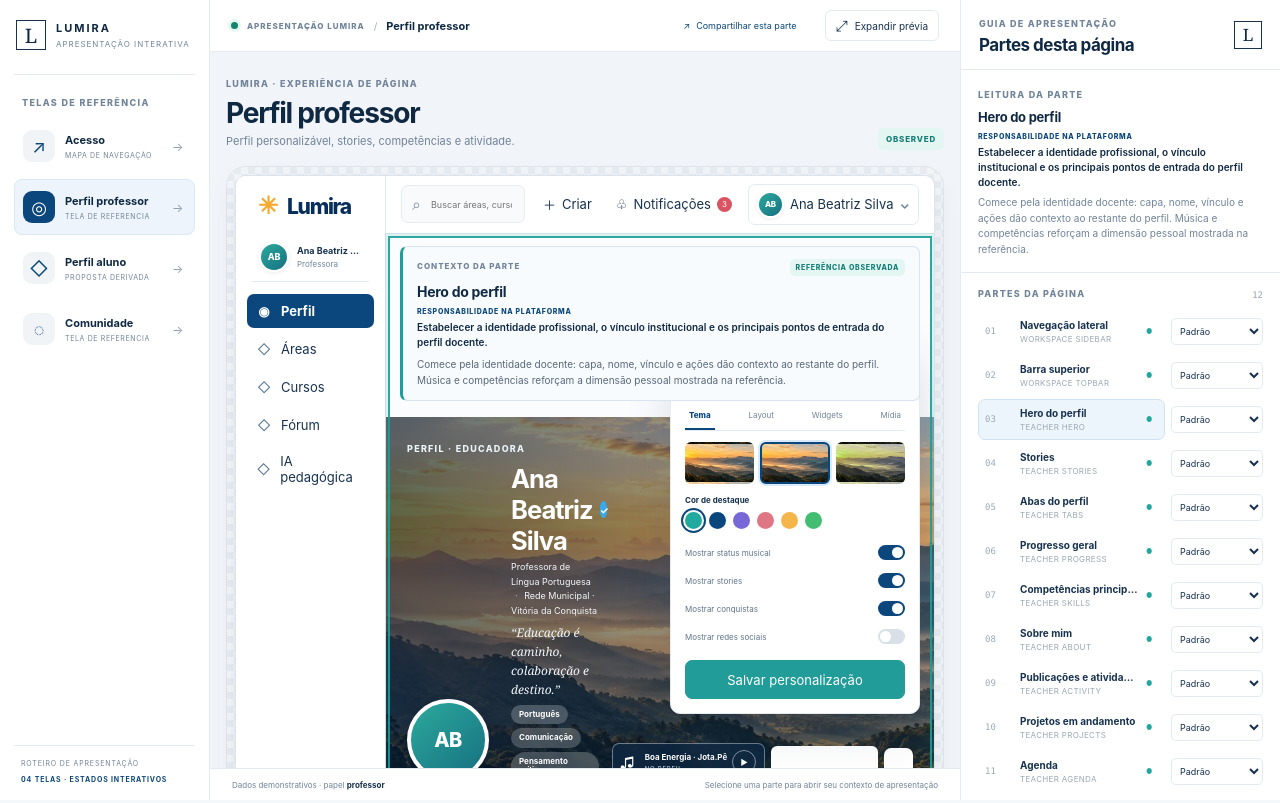
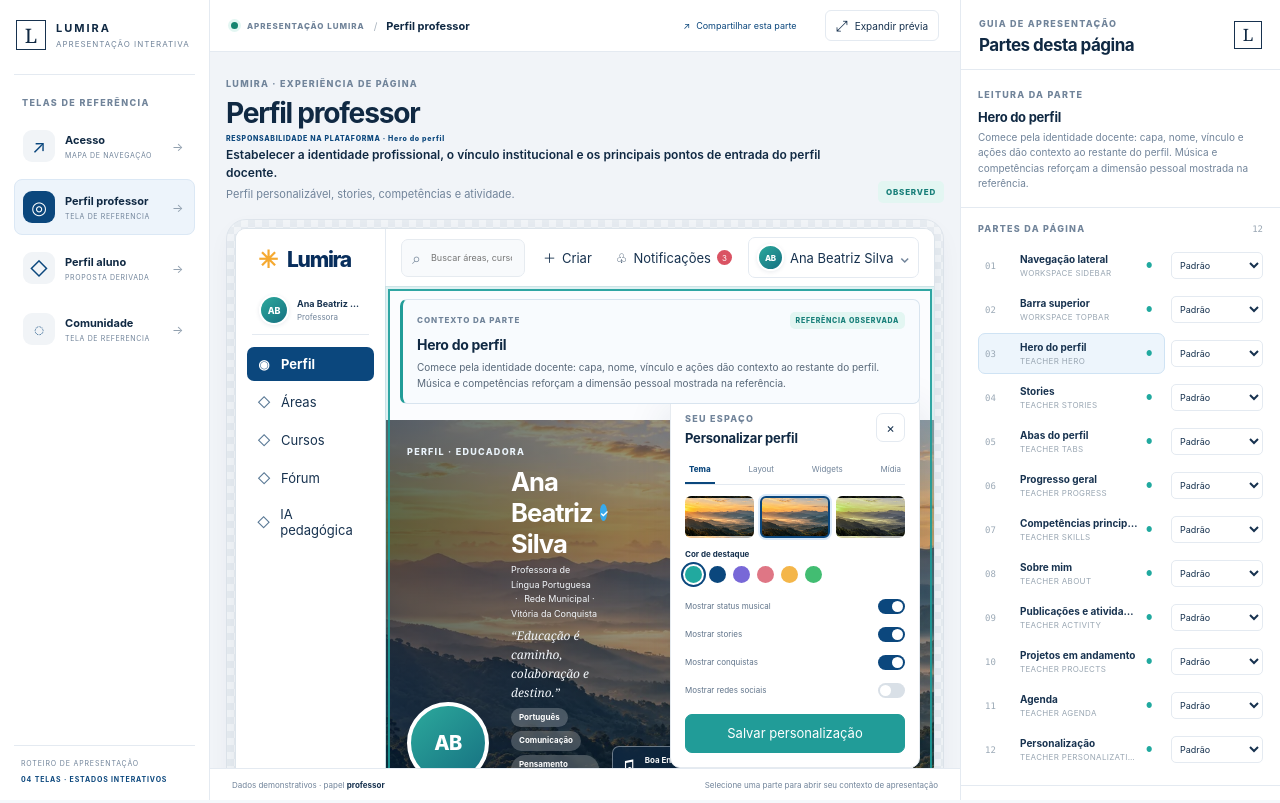
Before and after one commit to glaucodeveloper/lumira-frontend-cognoscere, a website built with Vite: page index.html in a window 1280 px wide. Built offline with nearby package versions, Linux system fonts and the light colour scheme.

Commit message:
Move responsabilidade para legenda da página

```diff
--- a/src/componenting-demo-lab.css
+++ b/src/componenting-demo-lab.css
@@ -315,6 +315,29 @@ lumira-page-part {
   color: var(--lm-muted);
   font-size: 11px;
   line-height: 1.45;
+}
+.lm-page-responsibility {
+  display: grid;
+  gap: 3px;
+  max-width: 960px;
+  margin: 0 0 5px;
+}
+.lm-page-responsibility .lm-eyebrow {
+  color: var(--lm-brand);
+  font-size: 7px;
+  letter-spacing: .1em;
+}
+.lm-page-responsibility>p {
+  margin: 0;
+  color: var(--lm-ink-strong);
+  font-size: 12px;
+  font-weight: 600;
+  line-height: 1.5;
+}
+.lm-page-caption .lm-page-description {
+  color: var(--lm-muted);
+  font-size: 11px;
+  font-weight: 400;
 }
 .lm-evidence-badge {
   display: inline-flex;
@@ -427,23 +450,6 @@ lumira-page-part {
   font-weight: 650;
   letter-spacing: -.02em;
 }
-.lm-region-responsibility {
-  display: grid;
-  gap: 4px;
-  margin-top: 7px;
-}
-.lm-region-responsibility .lm-eyebrow {
-  color: var(--lm-brand);
-  font-size: 7px;
-  letter-spacing: .1em;
-}
-.lm-region-responsibility>p {
-  margin: 0;
-  color: var(--lm-ink-strong);
-  font-size: 10px;
-  font-weight: 600;
-  line-height: 1.5;
-}
 .lm-presentation-overview>p {
   margin: 5px 0 0;
   color: var(--lm-muted);
@@ -908,22 +914,6 @@ lumira-page-part {
   font-size: 14px;
   font-weight: 650;
   letter-spacing: -.02em;
-}
-.lm-part-responsibility {
-  display: grid;
-  gap: 4px;
-}
-.lm-part-responsibility .lm-eyebrow {
-  color: var(--lm-brand);
-  font-size: 7px;
-  letter-spacing: .1em;
-}
-.lm-part-responsibility>p {
-  margin: 0;
-  color: var(--lm-ink-strong);
-  font-size: 10px;
-  font-weight: 600;
-  line-height: 1.5;
 }
 .lm-part-presentation>p {
   margin: 0;
--- a/src/componenting-demo-lab.ts
+++ b/src/componenting-demo-lab.ts
@@ -486,6 +486,7 @@ export function componentingDemoLab({ screens, fixtures }: { screens: readonly R
       }
       const selectedRegion = screen.regions.find(region => region.id === this.state.componentId) ?? screen.regions[0];
       const selectedId = selectedRegion?.id ?? screen.defaultComponentId;
+      const selectedResponsibility = selectedRegion?.responsibility ?? selectedRegion?.description ?? screen.presentation;
       const data = labRecord(this.state.fixtures[screen.fixtureKey]);
       const componentStates: Record<string, DemoScreenState> = {};
       screen.regions.forEach(region => {
@@ -527,12 +528,13 @@ export function componentingDemoLab({ screens, fixtures }: { screens: readonly R
         + '<div class="lm-rail-label">TELAS DE REFERÊNCIA</div><nav class="lm-page-nav">' + pageButtons + '</nav>'
         + '<div class="lm-rail-bottom"><span>ROTEIRO DE APRESENTAÇÃO</span><b>04 TELAS · ESTADOS INTERATIVOS</b></div></aside>'
         + '<section class="lm-preview-column"><header class="lm-preview-toolbar"><div><span class="lm-live-dot"></span><span>APRESENTAÇÃO LUMIRA</span><i>/</i><b>' + e(screen.title) + '</b></div><div class="lm-viewport-controls"><button type="button" class="lm-share-link" data-copy-demo-link><span aria-hidden="true">↗</span><span data-copy-demo-label>Compartilhar esta parte</span></button><button type="button" class="lm-full-view-toggle" data-full-view-toggle aria-pressed="' + String(this.state.fullView) + '" aria-label="' + (this.state.fullView ? 'Voltar ao laboratório' : 'Expandir prévia') + '"><span aria-hidden="true">' + (this.state.fullView ? '⤡' : '⤢') + '</span><span>' + (this.state.fullView ? 'Voltar ao laboratório' : 'Expandir prévia') + '</span></button></div></header>'
-        + '<div class="lm-page-scroll"><div class="lm-page-caption"><div><span class="lm-eyebrow">LUMIRA · EXPERIÊNCIA DE PÁGINA</span><h1>' + e(screen.title) + '</h1><p>' + e(screen.description) + '</p></div><span class="lm-evidence-badge ' + e(screen.evidence) + '">' + e(screen.evidence) + '</span></div>'
+        + '<div class="lm-page-scroll"><div class="lm-page-caption"><div><span class="lm-eyebrow">LUMIRA · EXPERIÊNCIA DE PÁGINA</span><h1>' + e(screen.title) + '</h1>'
+        + '<div class="lm-page-responsibility"><span class="lm-eyebrow">RESPONSABILIDADE NA PLATAFORMA · ' + e(selectedRegion?.title ?? screen.title) + '</span><p>' + e(selectedResponsibility) + '</p></div>'
+        + '<p class="lm-page-description">' + e(screen.description) + '</p></div><span class="lm-evidence-badge ' + e(screen.evidence) + '">' + e(screen.evidence) + '</span></div>'
         + '<div class="lm-preview-mat"><div class="lm-preview-frame ' + (screen.id === 'access' ? 'access-frame' : '') + '" data-screen-state="' + e(this.state.screenState) + '"><div class="lm-page-component-mount"></div></div></div></div>'
         + '<footer class="lm-preview-footer"><span>Dados demonstrativos · papel <b>' + e(this.state.role) + '</b></span><span>Selecione uma parte para abrir seu contexto de apresentação</span></footer></section>'
         + '<aside class="lm-inspector"><header class="lm-inspector-heading"><div><span class="lm-eyebrow">GUIA DE APRESENTAÇÃO</span><h2>Partes desta página</h2></div><span class="lm-inspector-mark">L</span></header>'
         + '<section class="lm-inspector-section lm-presentation-overview"><span class="lm-eyebrow">LEITURA DA PARTE</span><h3>' + e(selectedRegion?.title ?? screen.title) + '</h3>'
-        + '<div class="lm-region-responsibility"><span class="lm-eyebrow">RESPONSABILIDADE NA PLATAFORMA</span><p>' + e(selectedRegion?.responsibility ?? selectedRegion?.description ?? screen.presentation) + '</p></div>'
         + '<p>' + e(selectedRegion?.presentation ?? screen.presentation) + '</p></section>'
         + '<section class="lm-inspector-section"><header class="lm-inspector-section-heading"><span class="lm-eyebrow">PARTES DA PÁGINA</span><small>' + String(screen.regions.length).padStart(2, '0') + '</small></header><nav class="lm-component-list">' + componentButtons + '</nav></section>'
         + '<section class="lm-inspector-section lm-controls-section"><header class="lm-inspector-section-heading"><span class="lm-eyebrow">ESTADO PADRÃO DA PÁGINA</span><label class="lm-role-picker">Papel<select data-role-select><option value="professor" ' + (this.state.role === 'professor' ? 'selected' : '') + '>Professora</option><option value="aluno" ' + (this.state.role === 'aluno' ? 'selected' : '') + '>Estudante</option><option value="visitante" ' + (this.state.role === 'visitante' ? 'selected' : '') + '>Visitante</option></select></label></header>'
--- a/src/components.ts
+++ b/src/components.ts
@@ -502,7 +502,6 @@ function labList<T = unknown>(data: ComponentFixture, key: string): T[] {
 type DemoPagePartProps = {
   id: string;
   title: string;
-  responsibility: string;
   content: string;
   presentation: string;
   evidence: ReferenceEvidence;
@@ -589,7 +588,6 @@ function labPart(id: string, content: string, selectedId: string, className = ''
   part.configure({
     id,
     title: region?.title ?? id.replaceAll('-', ' '),
-    responsibility: region?.responsibility ?? '',
     content,
     presentation: region?.presentation ?? '',
     evidence: region?.evidence ?? 'derived',
@@ -898,7 +896,7 @@ export function registerComponentElements(): void {
       constructor() {
         super();
         this.transitions = componentState<DemoPagePartState>({
-          id: '', title: '', responsibility: '', content: '', presentation: '', evidence: 'derived', selectedId: '', className: '', situation: emptySituation(''),
+          id: '', title: '', content: '', presentation: '', evidence: 'derived', selectedId: '', className: '', situation: emptySituation(''),
           prototypeParameters: {},
           interaction: { groups: {}, toggles: {}, fields: {}, publications: [], actions: {}, feedback: '' },
         });
@@ -1132,7 +1130,7 @@ export function registerComponentElements(): void {
         this.render();
       }
       private render(): void {
-        const { id, title, responsibility, content, presentation, evidence, selectedId, className, situation, prototypeParameters } = this.state;
+        const { id, title, content, presentation, evidence, selectedId, className, situation, prototypeParameters } = this.state;
         this.className = 'lm-page-part ' + e(className) + (id === selectedId ? ' is-selected' : '');
         this.dataset.componentId = id;
         this.setAttribute('aria-label', title);
@@ -1152,8 +1150,7 @@ export function registerComponentElements(): void {
         };
         const presentationBlock = id === selectedId && presentation
           ? '<aside class="lm-part-presentation"><header><span class="lm-eyebrow">CONTEXTO DA PARTE</span><span class="lm-evidence-badge ' + e(evidence) + '">' + e(evidenceLabels[evidence]) + '</span></header>'
-            + '<h3>' + e(title) + '</h3><div class="lm-part-responsibility"><span class="lm-eyebrow">RESPONSABILIDADE NA PLATAFORMA</span><p>' + e(responsibility) + '</p></div>'
-            + '<p>' + e(presentation) + '</p></aside>'
+            + '<h3>' + e(title) + '</h3><p>' + e(presentation) + '</p></aside>'
           : '';
         const visibleContent = prototypeParameters.visible === false
           ? '<div class="lm-prototype-hidden" role="status"><strong>Componente oculto</strong><span>Ative “Exibir componente” nos parâmetros para mostrar a peça.</span></div>'
```
Also changed, not shown: docs/APRESENTACAO_PUBLICA.md (+1 -1 lines).
